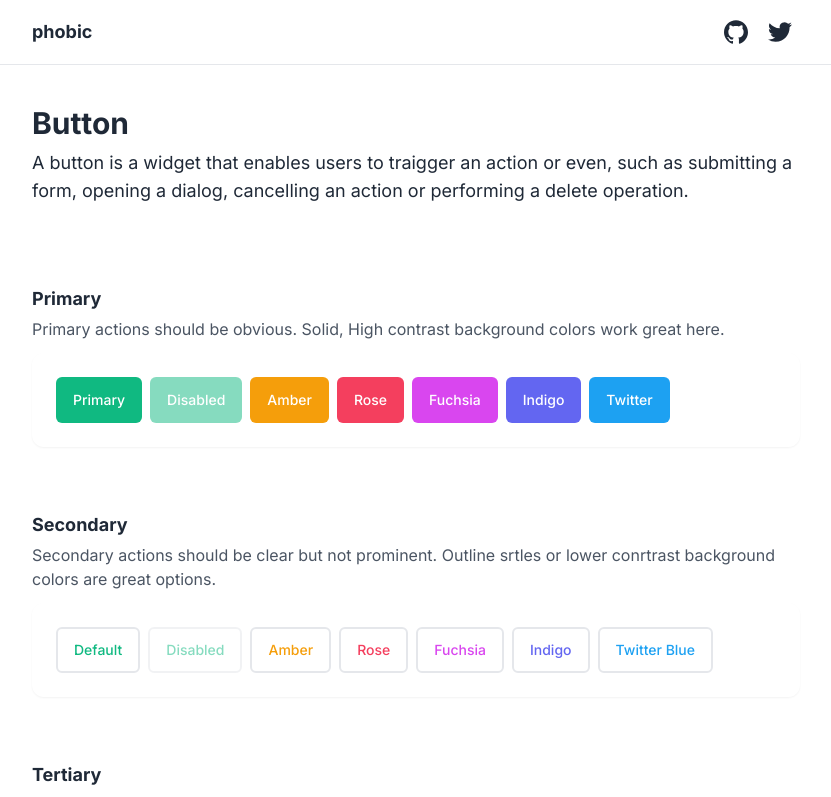
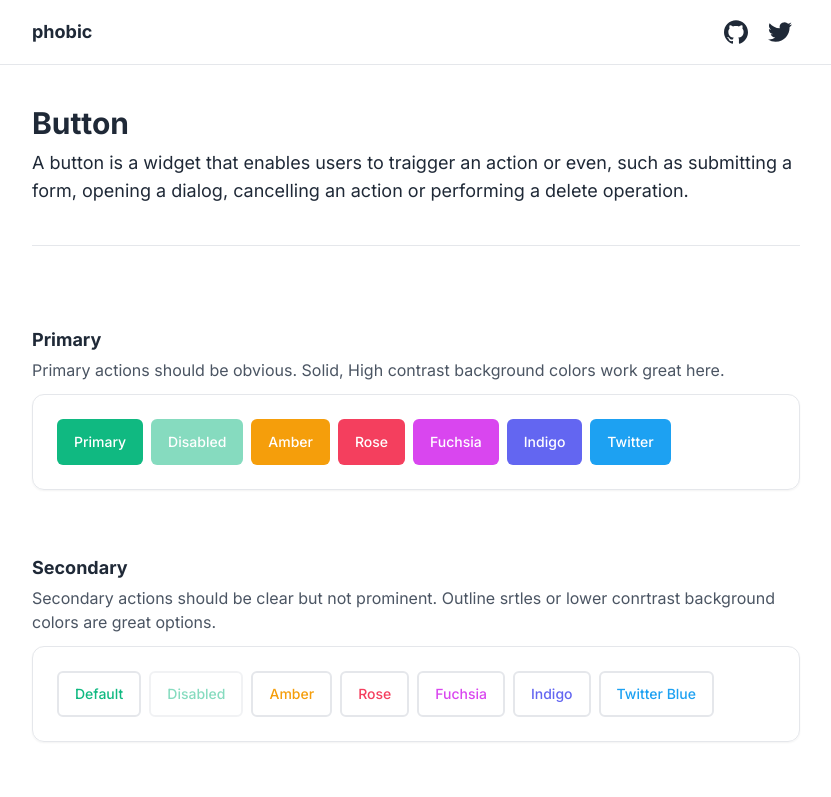
Before and after one commit to at-the-vr/phobic, a Next.js app: page / in a window 1280 px wide. Shown: the top 797 px of the page, without its empty margins (224-1055 px from the left). Built offline with nearby package versions, Linux system fonts and the light colour scheme.

Commit message:
style: add missing styles

```diff
--- a/app/components/site/Container.tsx
+++ b/app/components/site/Container.tsx
@@ -9,7 +9,7 @@ export const Container = ({
 }) => {
 	return (
 		<>
-			<header>
+			<header className="mb-10 border-b pb-10">
 				<h1 className="block text-2xl font-bold text-gray-800 sm:text-3xl">{title}</h1>
 				<p className="mt-2 text-lg text-gray-800">{description}</p>
 			</header>
--- a/app/components/site/Section.tsx
+++ b/app/components/site/Section.tsx
@@ -15,7 +15,7 @@ export const Section = ({
 			<p className="mt-1 text-gray-600">{description}</p>
 			{/* S E C T I O N		P R E V I E W */}
 			<div className="mt-3">
-				<div className="flex flex-col rounded-xl p-6 shadow-sm">
+				<div className="flex flex-col rounded-xl border p-6 shadow-sm">
 					<div className="flex flex-wrap gap-2">
 						{/* P R E V I E W E D		S T U F F		AKA		C H I L D		C O M P O N E N T S */}
 						{children}
```
